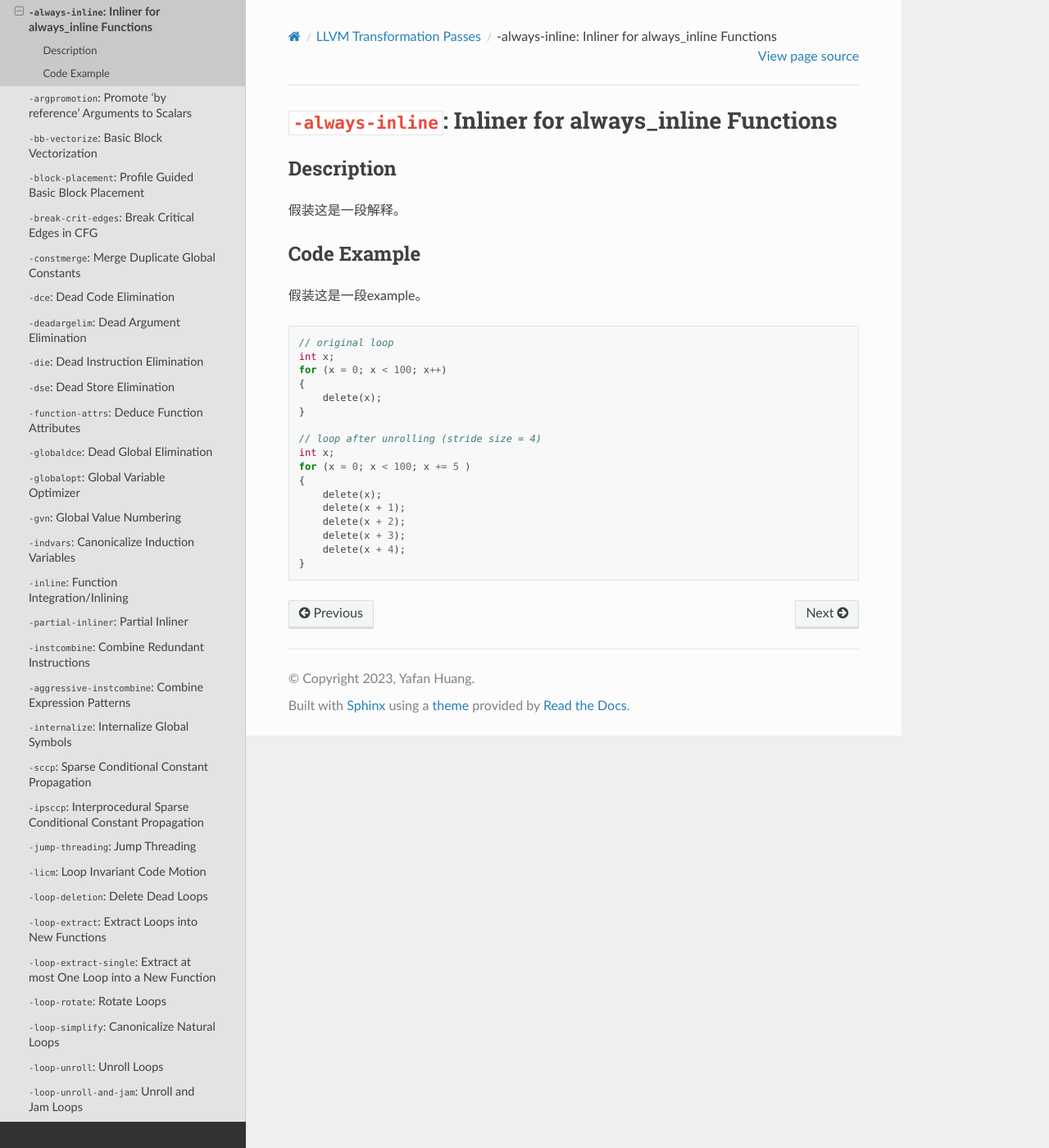
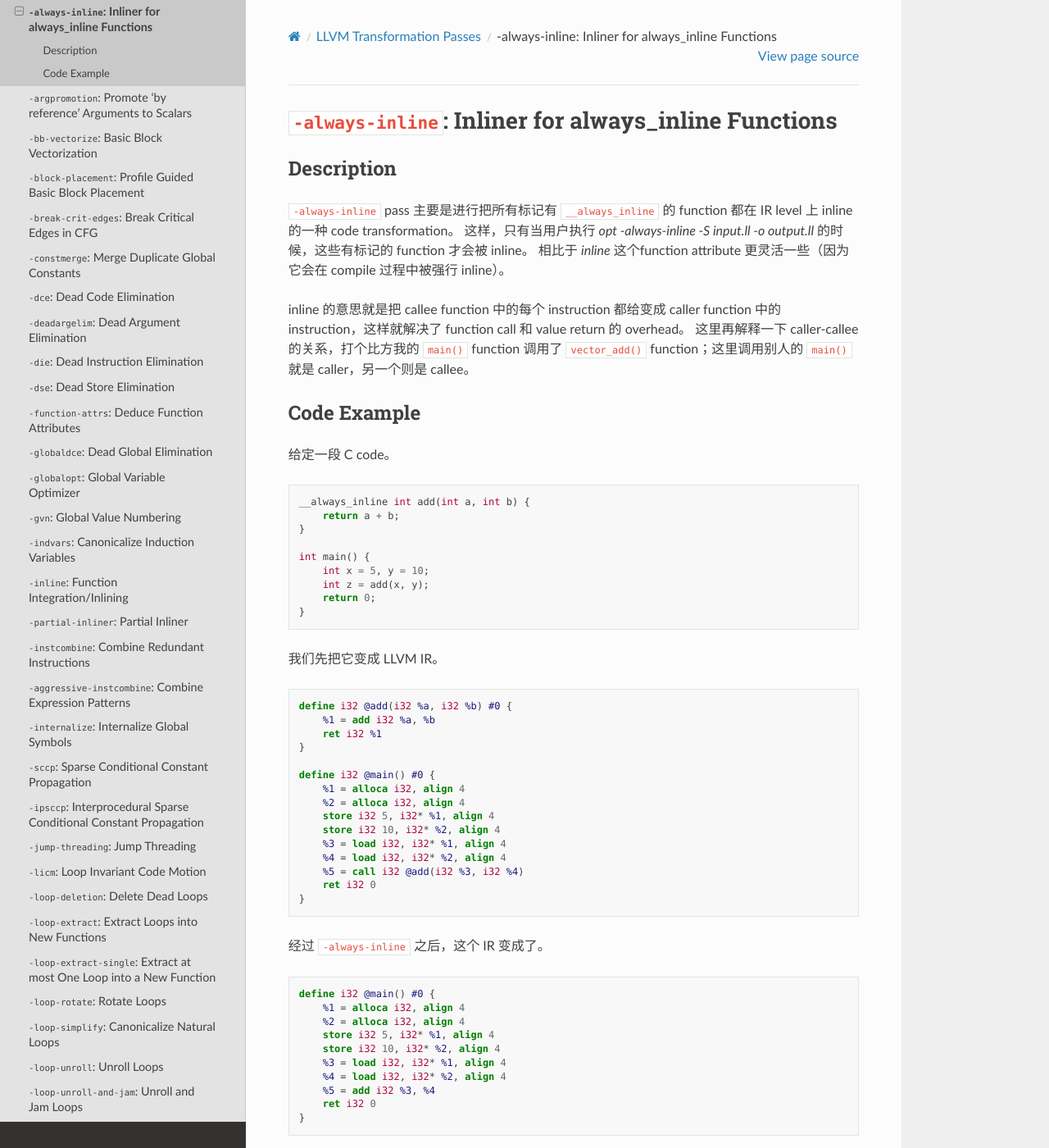
Before and after one commit to hyfshishen/understanding-llvm-transformation-passes, a Sphinx documentation site: the page built from docs/source/LLVM-transformation-passes/01-inline-for-always-inline-functions.rst, in a window 1280 px wide and 1400 px high. Shown: the whole window at 82% size. Built offline with Sphinx 7.4.7 and the Read the Docs theme 2.0.0, drawn with Linux system fonts in a browser that asks for light colours.

Commit message:
updating passes

```diff
--- a/docs/source/LLVM-transformation-passes/01-inline-for-always-inline-functions.rst
+++ b/docs/source/LLVM-transformation-passes/01-inline-for-always-inline-functions.rst
@@ -3,29 +3,62 @@
 
 Description
 --------
-假装这是一段解释。
+
+``-always-inline`` pass 主要是进行把所有标记有 ``__always_inline`` 的 function 都在 IR level 上 inline 的一种 code transformation。
+这样，只有当用户执行 `opt -always-inline -S input.ll -o output.ll` 的时候，这些有标记的 function 才会被 inline。
+相比于 `inline` 这个function attribute 更灵活一些（因为它会在 compile 过程中被强行 inline）。
+
+inline 的意思就是把 callee function 中的每个 instruction 都给变成 caller function 中的 instruction，这样就解决了 function call 和 value return 的 overhead。
+这里再解释一下 caller-callee 的关系，打个比方我的 ``main()`` function 调用了 ``vector_add()`` function；这里调用别人的 ``main()`` 就是 caller，另一个则是 callee。
 
 Code Example
 --------
 
-假装这是一段example。
+给定一段 C code。
 
 .. code-block:: C
 
-    // original loop
-    int x;
-    for (x = 0; x < 100; x++)
-    {
-        delete(x);
+    __always_inline int add(int a, int b) {
+        return a + b;
     }
 
-    // loop after unrolling (stride size = 4)
-    int x;
-    for (x = 0; x < 100; x += 5 )
-    {
-        delete(x);
-        delete(x + 1);
-        delete(x + 2);
-        delete(x + 3);
-        delete(x + 4);
+    int main() {
+        int x = 5, y = 10;
+        int z = add(x, y);
+        return 0;
     }
+
+我们先把它变成 LLVM IR。
+
+.. code-block:: llvm
+
+    define i32 @add(i32 %a, i32 %b) #0 {
+        %1 = add i32 %a, %b
+        ret i32 %1
+    }
+
+    define i32 @main() #0 {
+        %1 = alloca i32, align 4
+        %2 = alloca i32, align 4
+        store i32 5, i32* %1, align 4
+        store i32 10, i32* %2, align 4
+        %3 = load i32, i32* %1, align 4
+        %4 = load i32, i32* %2, align 4
+        %5 = call i32 @add(i32 %3, i32 %4)
+        ret i32 0
+    }
+
+经过 ``-always-inline`` 之后，这个 IR 变成了。
+
+.. code-block:: llvm
+
+    define i32 @main() #0 {
+        %1 = alloca i32, align 4
+        %2 = alloca i32, align 4
+        store i32 5, i32* %1, align 4
+        store i32 10, i32* %2, align 4
+        %3 = load i32, i32* %1, align 4
+        %4 = load i32, i32* %2, align 4
+        %5 = add i32 %3, %4
+        ret i32 0
+    }
```
Also changed, not shown: docs/source/LLVM-transformation-passes/00-aggressive-dead-code-elimination.rst (+10 -3 lines).
